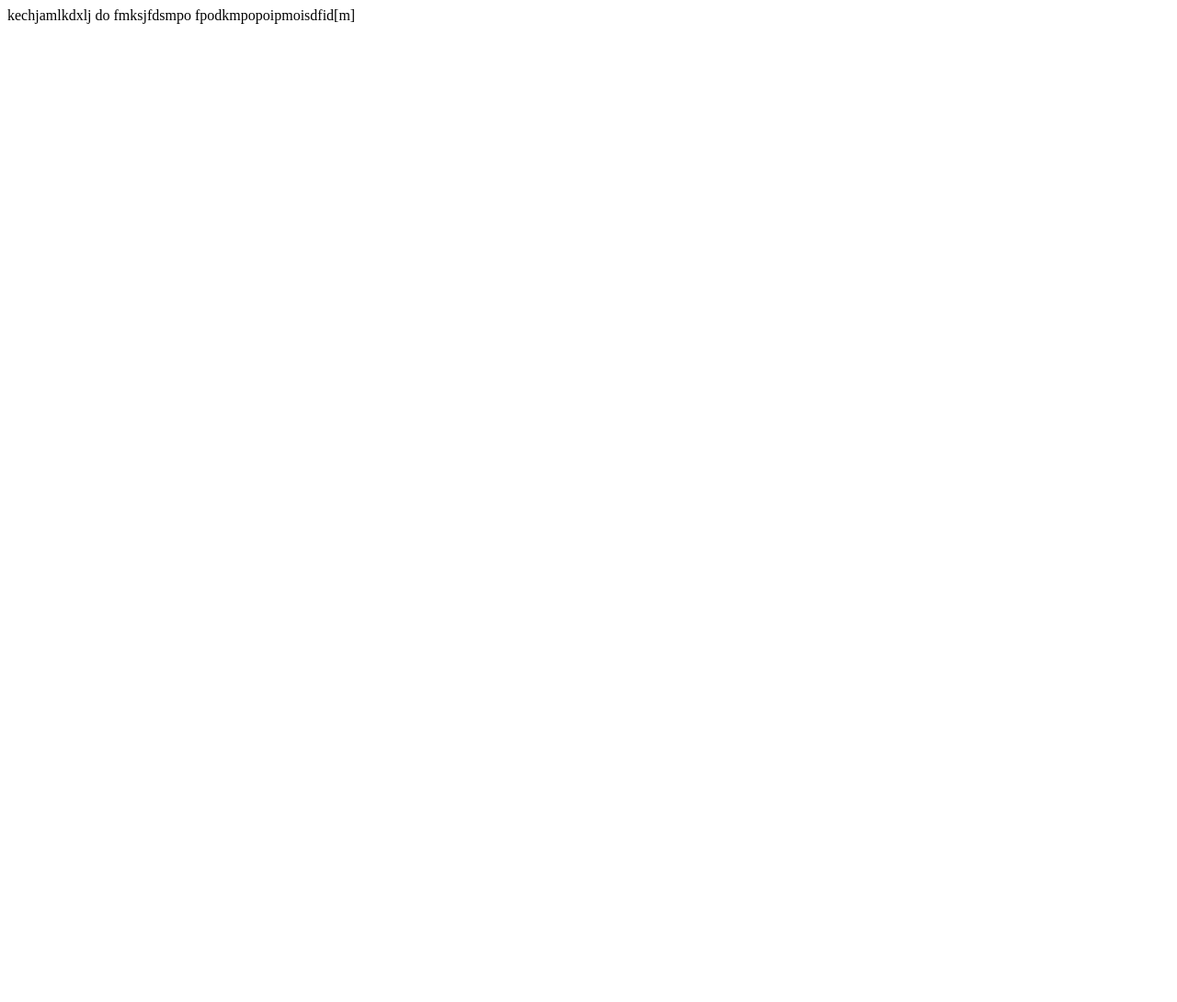
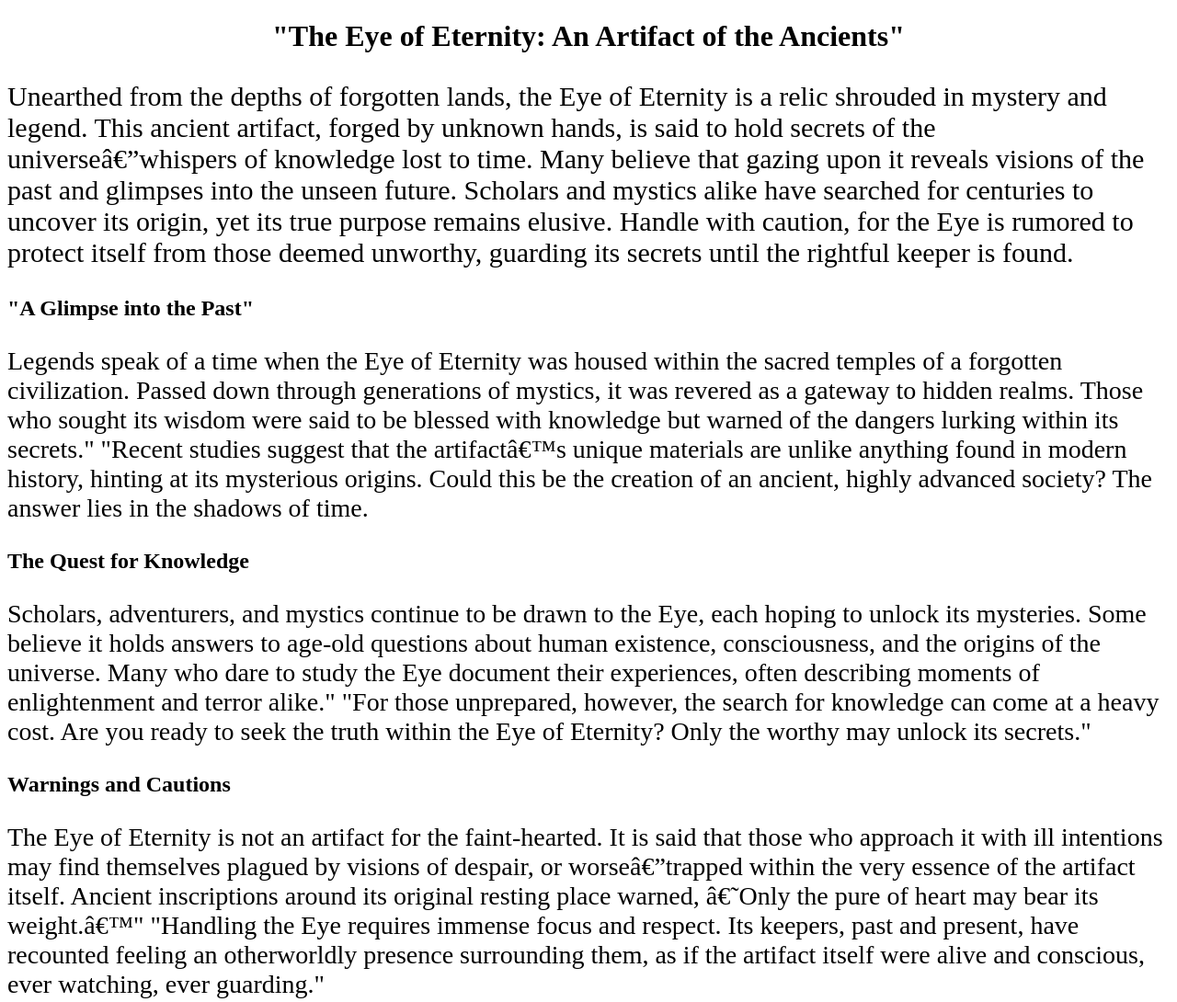
Before and after one commit to nexusdigitals-creator/landing-page-website, a plain HTML site: page index.html in a window 1280 px wide. Shown: the whole page at 92% size. Before the commit the page ends 800 px from the top, so only its background shows below. Drawn offline with Linux system fonts and the light colour scheme.

Commit message:
Update index.html

```diff
--- a/index.html
+++ b/index.html
@@ -1,12 +1,49 @@
 <!DOCTYPE html>
-<html lang="en">
+<html>
+<meta charset="utf-80">
+
 <head>
-    <meta charset="UTF-8">
-    <meta name="viewport" content="width=device-width, initial-scale=1.0">
-    <title>Document</title>
+    <title>
+        An Artifact of the Ancients
+    </title>
 </head>
+
 <body>
-    kechjamlkdxlj
+    <h1 style="text-align: center; size: 30px;">
+        "The Eye of Eternity: An Artifact of the Ancients"
+    </h1>
+    <p style="font-size: 30px;">
+        Unearthed from the depths of forgotten lands, the Eye of Eternity is a relic shrouded in mystery and legend. This ancient artifact, forged by unknown hands, is said to hold secrets of the universe—whispers of knowledge lost to time. Many believe that gazing upon it reveals visions of the past and glimpses into the unseen future. Scholars and mystics alike have searched for centuries to uncover its origin, yet its true purpose remains elusive. Handle with caution, for the Eye is rumored to protect itself from those deemed unworthy, guarding its secrets until the rightful keeper is found.
+    </p>
+
+<h2>
+    "A Glimpse into the Past"
+</h2>
+<p style="font-size: 28px;">
+    Legends speak of a time when the Eye of Eternity was housed within the sacred temples of a forgotten civilization. Passed down through generations of mystics, it was revered as a gateway to hidden realms. Those who sought its wisdom were said to be blessed with knowledge but warned of the dangers lurking within its secrets."
+
+"Recent studies suggest that the artifact’s unique materials are unlike anything found in modern history, hinting at its mysterious origins. Could this be the creation of an ancient, highly advanced society? The answer lies in the shadows of time.
+</p>
+
+<h2>
+    The Quest for Knowledge
+</h2>
+<p style="font-size: 28px;">
+    Scholars, adventurers, and mystics continue to be drawn to the Eye, each hoping to unlock its mysteries. Some believe it holds answers to age-old questions about human existence, consciousness, and the origins of the universe. Many who dare to study the Eye document their experiences, often describing moments of enlightenment and terror alike."
+
+    "For those unprepared, however, the search for knowledge can come at a heavy cost. Are you ready to seek the truth within the Eye of Eternity? Only the worthy may unlock its secrets."
+</p>
+
+<h2>
+    Warnings and Cautions
+</h2>
+<p style="font-size: 28px;">
+    The Eye of Eternity is not an artifact for the faint-hearted. It is said that those who approach it with ill intentions may find themselves plagued by visions of despair, or worse—trapped within the very essence of the artifact itself. Ancient inscriptions around its original resting place warned, ‘Only the pure of heart may bear its weight.’"
+
+"Handling the Eye requires immense focus and respect. Its keepers, past and present, have recounted feeling an otherworldly presence surrounding them, as if the artifact itself were alive and conscious, ever watching, ever guarding."
+</p>
+
+
+
 </body>
 </html>
-do fmksjfdsmpo fpodkmpopoipmoisdfid[m]
```
